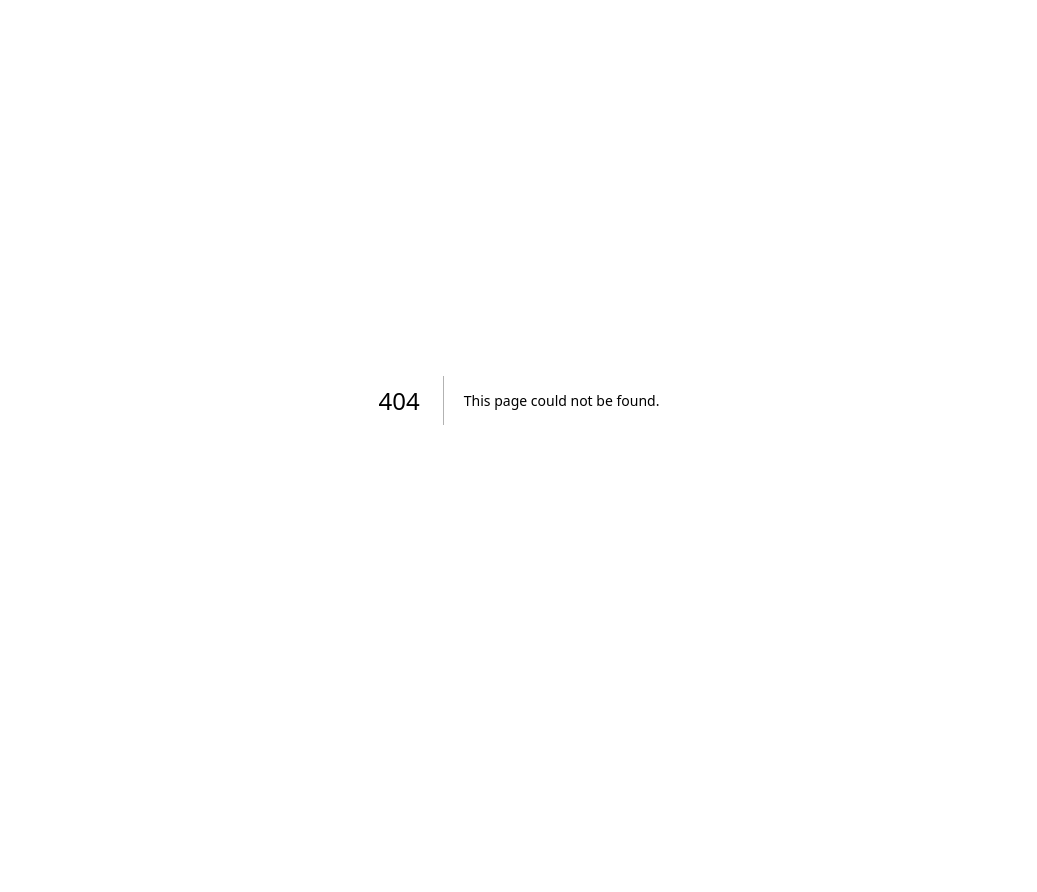
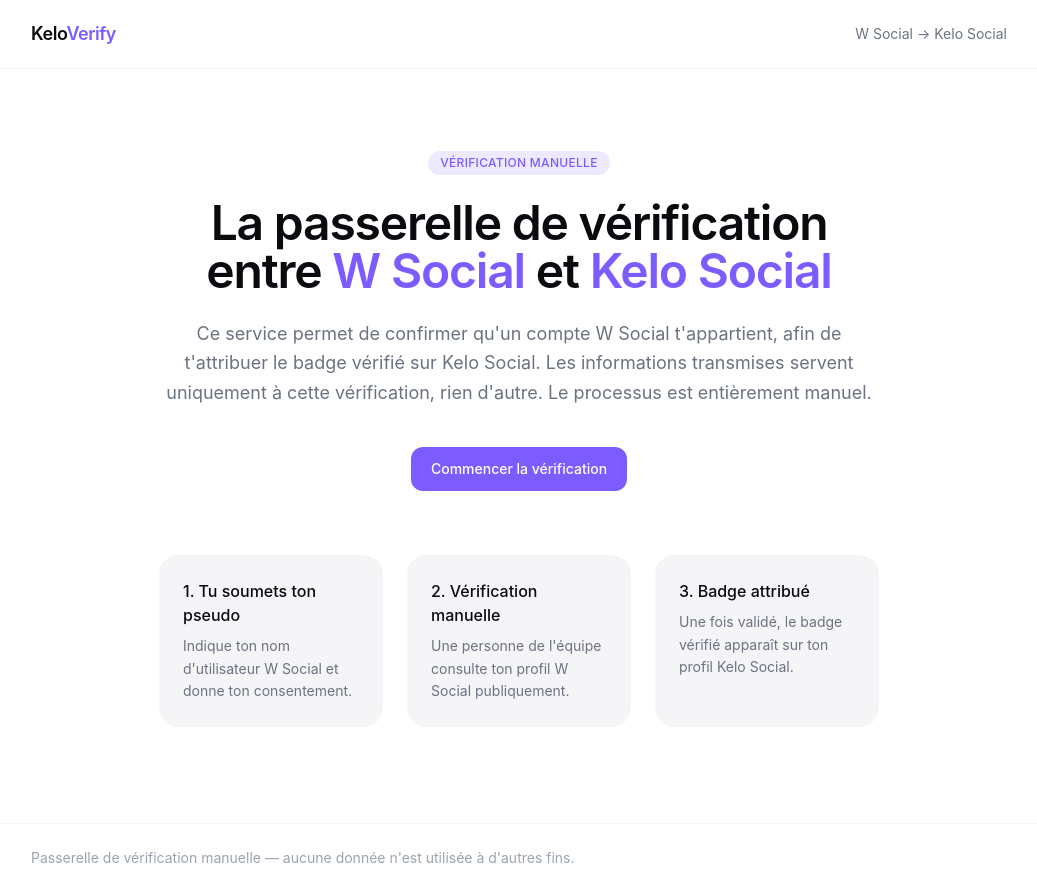
Before and after one commit to kelosocialeu/keloverification, a Next.js app: page / in a window 1280 px wide. Before the commit this address had no page. Shown: the whole page, without its empty margins (121-1158 px from the left). Before the commit the page ends 800 px from the top, so only its background shows below. Built offline with nearby package versions, Linux system fonts and the light colour scheme.

Commit message:
Create index.js

```diff
--- /dev/null
+++ b/pages/index.js
@@ -0,0 +1,60 @@
+// pages/index.js
+import Link from 'next/link';
+import Layout from '../components/Layout';
+import Button from '../components/Button';
+
+export default function Home() {
+  return (
+    <Layout>
+      <section className="max-w-3xl mx-auto px-6 pt-20 pb-16 text-center">
+        <span className="inline-block text-xs font-medium tracking-wide uppercase text-violet bg-violet-light rounded-full px-3 py-1 mb-6">
+          Vérification manuelle
+        </span>
+
+        <h1 className="text-4xl sm:text-5xl font-semibold tracking-tight leading-tight">
+          La passerelle de vérification entre{' '}
+          <span className="text-violet">W Social</span> et{' '}
+          <span className="text-violet">Kelo Social</span>
+        </h1>
+
+        <p className="mt-6 text-lg text-gray-500 leading-relaxed">
+          Ce service permet de confirmer qu'un compte W Social t'appartient, afin de
+          t'attribuer le badge vérifié sur Kelo Social. Les informations transmises servent
+          uniquement à cette vérification, rien d'autre. Le processus est entièrement manuel.
+        </p>
+
+        <div className="mt-10">
+          <Link href="/verification">
+            <Button>Commencer la vérification</Button>
+          </Link>
+        </div>
+      </section>
+
+      <section className="max-w-3xl mx-auto px-6 pb-24">
+        <div className="grid sm:grid-cols-3 gap-6">
+          <Step
+            title="1. Tu soumets ton pseudo"
+            text="Indique ton nom d'utilisateur W Social et donne ton consentement."
+          />
+          <Step
+            title="2. Vérification manuelle"
+            text="Une personne de l'équipe consulte ton profil W Social publiquement."
+          />
+          <Step
+            title="3. Badge attribué"
+            text="Une fois validé, le badge vérifié apparaît sur ton profil Kelo Social."
+          />
+        </div>
+      </section>
+    </Layout>
+  );
+}
+
+function Step({ title, text }) {
+  return (
+    <div className="bg-surface rounded-xl2 p-6 text-left">
+      <h3 className="font-medium mb-2">{title}</h3>
+      <p className="text-sm text-gray-500 leading-relaxed">{text}</p>
+    </div>
+  );
+}
```
